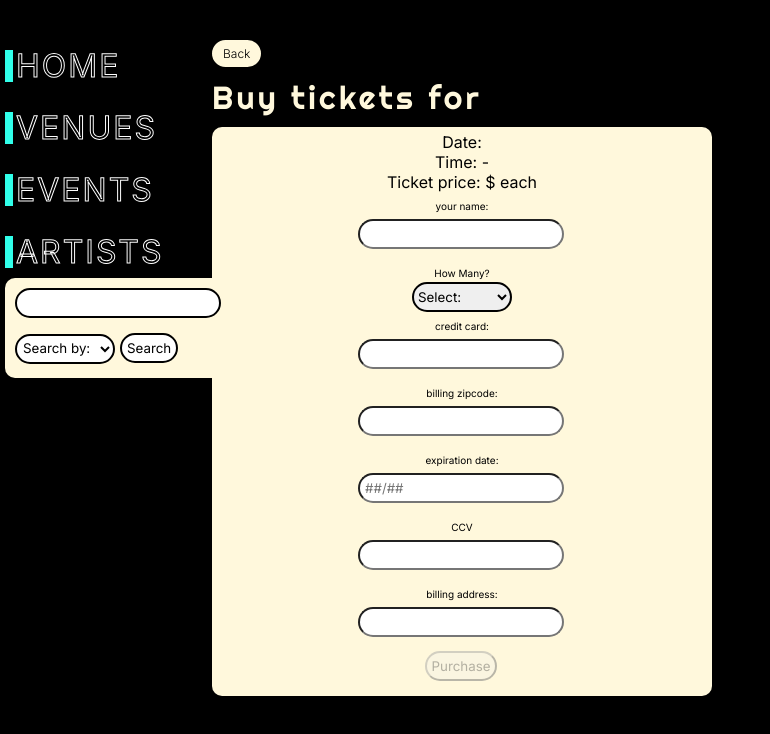
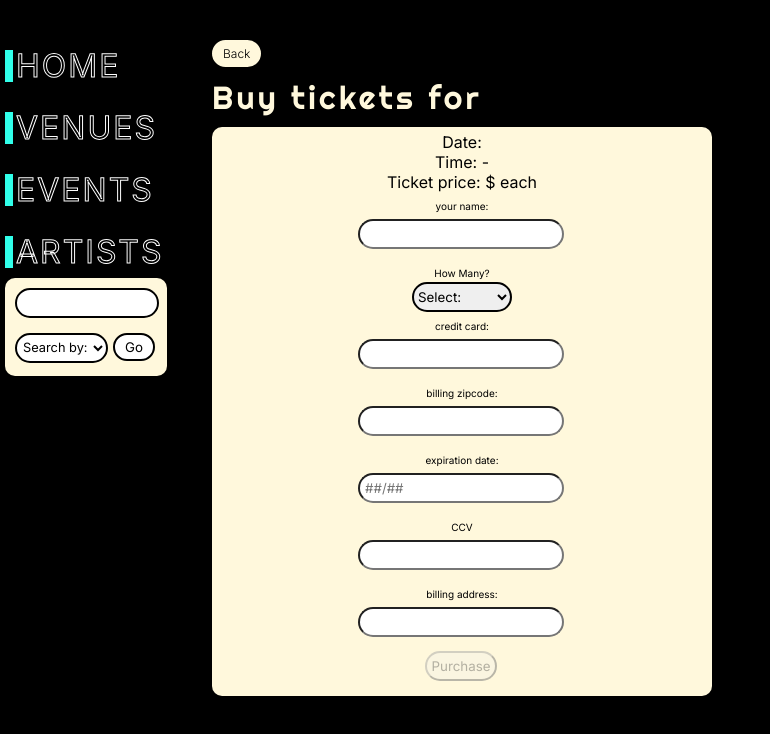
Before and after one commit to ykallday/Tick-iT-Frontend, a React (Create React App) app in the folder tickit/: page /tickets/1 in a window 1280 px wide. Shown: the top 734 px of the page, without its empty margins (0-770 px from the left). Built offline with nearby package versions, Linux system fonts and the light colour scheme; no server answers.

Commit message:
fixed css

```diff
--- a/tickit/src/App.css
+++ b/tickit/src/App.css
@@ -413,11 +413,14 @@ main{
     padding-left:20px;
  }
  /***SEARCH BAR***/
- .search-bar input{
+#search-bar{
+   width: 85%;
+}
+
+ #search-bar input{
     background-color:white;
     border: 2px solid black;
-    /* width:30%;
-    height:30px; */
+    width:95%;
     border-radius:20px;
     margin-left:5px;
     margin-top:5px;
@@ -425,14 +428,20 @@ main{
     padding:5px;
  }
 
- .search-bar select{
+ #search-bar select{
    background-color:white;
    border: 2px solid black;
    color:black;
    border-radius:20px;
    margin-left:5px;
    padding:2px;
+   font-size:80%;
+   width: fit-content;
  }
+#search-bar #submit{
+   width:fit-content;
+   padding:4px 10px;
+}
 /****Cards****/
 .card-container{
     display:grid;
@@ -581,7 +590,7 @@ form{
    border:2px solid black;
    color:black;
    width:100px;
-   height:
+
  }
  .buyTix{
    width:500px;
--- a/tickit/src/components/Search.jsx
+++ b/tickit/src/components/Search.jsx
@@ -22,7 +22,7 @@ export default function Search (){
 
 
     return(
-        <div className = 'search-bar'>
+        <div id = 'search-bar'>
             <form className="form" onSubmit={handleSubmit}>
                 <label htmlFor = "SearchField"></label>
                 <input type="text" placeholder={CgSearch} id= "query" value = {search.formContent} onChange={handleChange}></input>
@@ -34,7 +34,7 @@ export default function Search (){
                     <option id="category" value="venues">Venue</option>
                 </select>
 
-            <input type = "submit" id="submit" value="Search"></input>
+            <input type = "submit" id="submit" value="Go"></input>
         </form>
         </div>
     )
```
Also changed, not shown: 1 other file (tests, documents, lock files or other folders).
